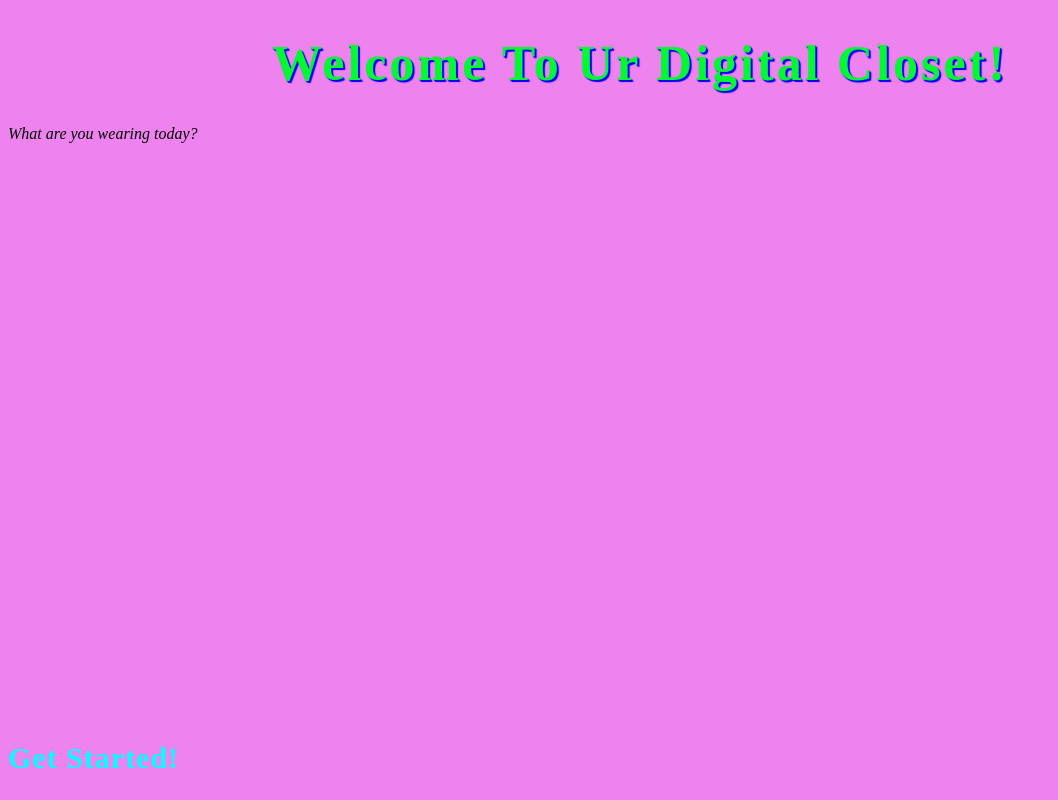
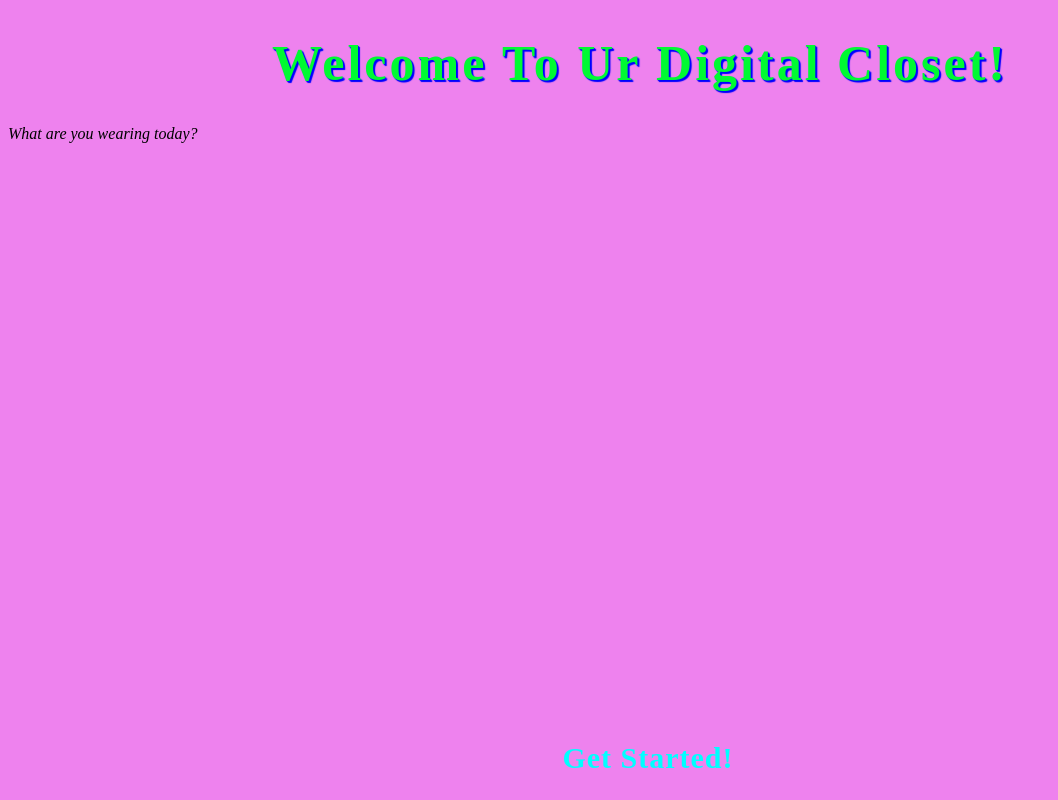
Before and after one commit to li-c1i/pracc, a plain HTML site: page index.html in a window 1280 px wide. Shown: the whole page, without its empty margins (0-1058 px from the left). Drawn offline with Linux system fonts and the light colour scheme.

Commit message:
Update index.html

```diff
--- a/index.html
+++ b/index.html
@@ -29,11 +29,13 @@
         font-size: 30px;
         color:rgb(0, 255, 255);
         position:absolute;
+        width:100%;
+        bottom:0;
         text-align:center;
-        bottom:0;
         letter-spacing: 1px;
 
-        p { text-align:center;
+        p {
+          text-align:center;
 
           }
       }
```
